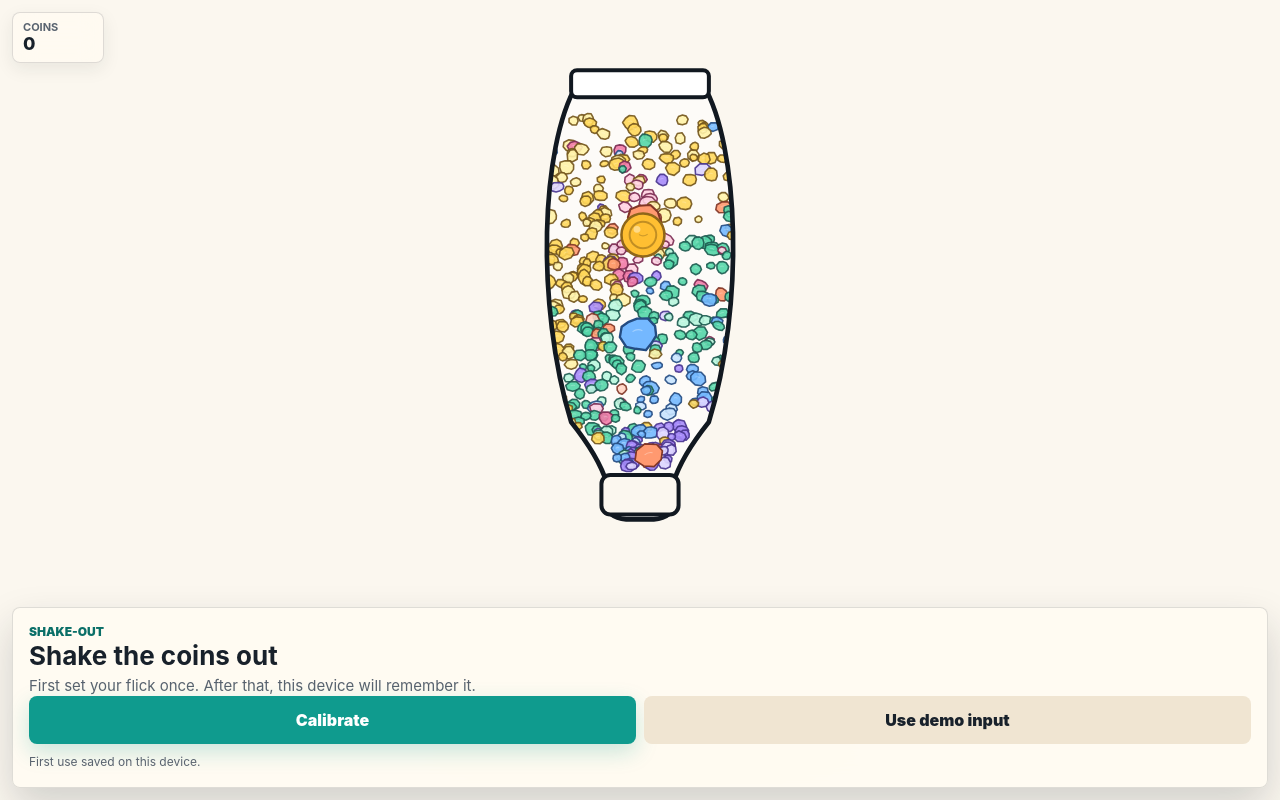
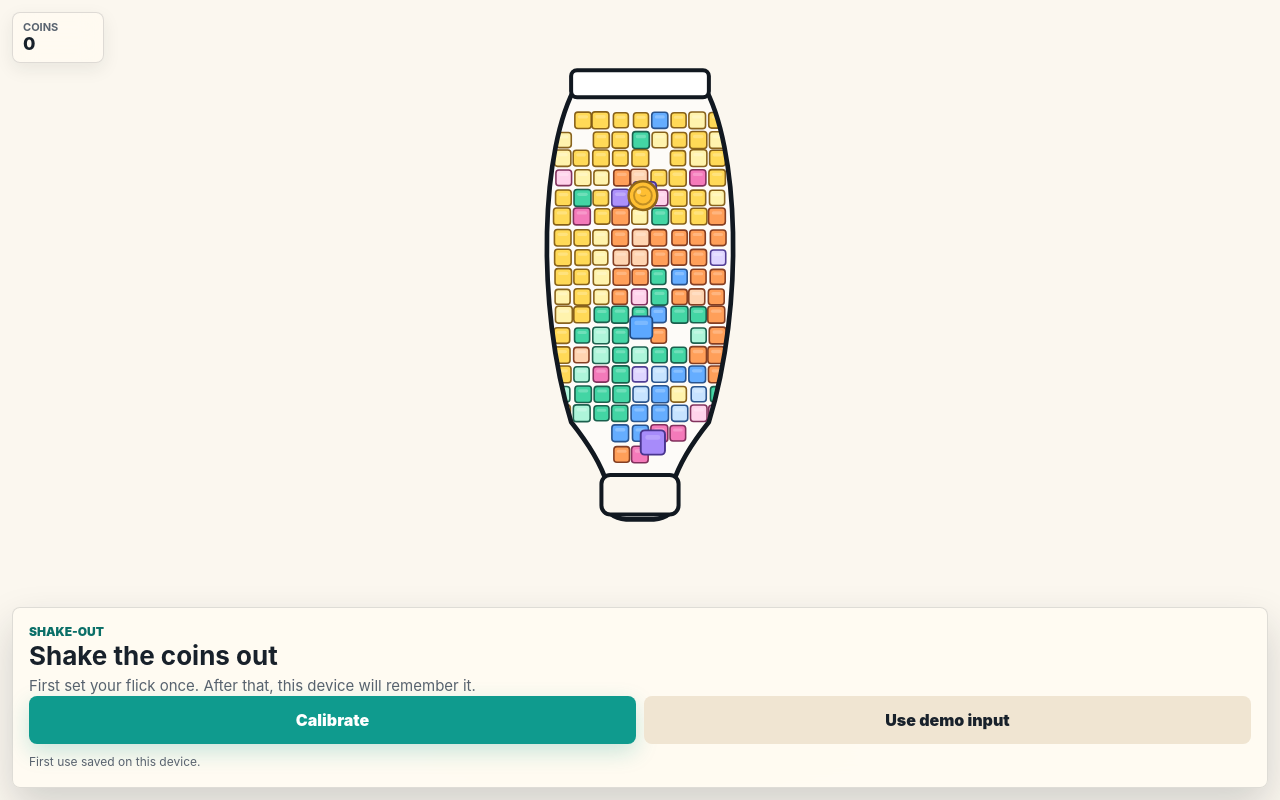
Before and after one commit to adamkepecs/shakeout, a plain HTML site: page index.html in a window 1280 px wide. Drawn offline with Linux system fonts and the light colour scheme.

Commit message:
Rework visuals as flat candy crush squares

```diff
--- a/config.json
+++ b/config.json
@@ -1,7 +1,7 @@
 {
-	"appVersion": "0.1.7",
+	"appVersion": "0.1.8",
 	"calibrationVersion": "baseline-guided-upright-v3",
-	"theme": "hand-drawn-rock-field-v6",
+	"theme": "flat-candy-crush-squares-v7",
 	"participantIdParamNames": ["participantId", "subjectId", "pid"],
 	"schedule": {
 		"startRatio": 2,
--- a/offline.json
+++ b/offline.json
@@ -1,5 +1,5 @@
 {
-	"version": 1777518601,
+	"version": 1777864201,
 	"fileList": [
 		"index.html",
 		"style.css",
--- a/scripts/main.js
+++ b/scripts/main.js
@@ -11,54 +11,54 @@ const STORAGE_KEYS = {
 	savedCalibration: "shakeOutSavedCalibration",
 	tutorialComplete: "shakeOutTutorialComplete"
 };
-const ROCK_FAMILIES = [
+const CANDY_FAMILIES = [
 	{
-		name: "lemon",
-		base: "#ffd85a",
-		light: "#fff2a8",
-		dark: "#d59a22",
-		stroke: "#73551b",
-		difficulty: 0.34
+		name: "yellow",
+		base: "#ffd74d",
+		light: "#fff3a8",
+		dark: "#c88918",
+		stroke: "#815a13",
+		difficulty: 0.28
 	},
 	{
-		name: "mint",
-		base: "#55d6a9",
-		light: "#b9f7de",
-		dark: "#239a78",
-		stroke: "#1d5b50",
-		difficulty: 0.44
+		name: "green",
+		base: "#38d39f",
+		light: "#a9f5d8",
+		dark: "#168a68",
+		stroke: "#135846",
+		difficulty: 0.4
 	},
 	{
-		name: "sky",
-		base: "#74b8ff",
-		light: "#c7e4ff",
-		dark: "#3d80d8",
-		stroke: "#244c82",
-		difficulty: 0.58
+		name: "blue",
+		base: "#5ca8ff",
+		light: "#c4e2ff",
+		dark: "#2f73d0",
+		stroke: "#214c86",
+		difficulty: 0.55
 	},
 	{
-		name: "berry",
-		base: "#f17aa8",
-		light: "#ffd0e1",
-		dark: "#c9487e",
-		stroke: "#7b2b51",
-		difficulty: 0.72
+		name: "orange",
+		base: "#ff9a4f",
+		light: "#ffd2ad",
+		dark: "#c95a24",
+		stroke: "#7d361a",
+		difficulty: 0.65
 	},
 	{
-		name: "violet",
+		name: "pink",
+		base: "#f472b6",
+		light: "#ffd1ea",
+		dark: "#be3f87",
+		stroke: "#7b2856",
+		difficulty: 0.78
+	},
+	{
+		name: "purple",
 		base: "#a78bfa",
 		light: "#ddd4ff",
-		dark: "#7357dc",
+		dark: "#7255d8",
 		stroke: "#49358f",
-		difficulty: 0.86
-	},
-	{
-		name: "coral",
-		base: "#ff9970",
-		light: "#ffd3c2",
-		dark: "#d65f40",
-		stroke: "#813626",
-		difficulty: 0.66
+		difficulty: 0.9
 	}
 ];
 
@@ -92,18 +92,6 @@ function formatRatio(n) {
 
 function coinLabel(count) {
 	return `${count} ${count === 1 ? "coin" : "coins"}`;
-}
-
-function makeRockProfile(rand, sides = 9, jitter = 0.16) {
-	const points = [];
-	const offset = rand() * TAU;
-	for (let i = 0; i < sides; i++) {
-		points.push({
-			angle: offset + (i / sides) * TAU + (rand() - 0.5) * 0.12,
-			scale: 1 - jitter * 0.55 + rand() * jitter
-		});
-	}
-	return points;
 }
 
 function percentile(values, q) {
@@ -537,7 +525,7 @@ class ShakeOutApp {
 		this.jarAngle = 0;
 		this.particles = [];
 		this.localEffects = [];
-		this.pebbles = [];
+		this.tiles = [];
 		this.blockers = [];
 		this.brokenBlockers = new Set();
 		this.lastBlockerProgress = 0;
@@ -1014,7 +1002,7 @@ class ShakeOutApp {
 		this.sampleDots.classList.add("hidden");
 		this.kicker.textContent = "Demo";
 		this.title.textContent = "Practice jar";
-		this.body.textContent = "Shake one coin loose from the stuck rocks.";
+		this.body.textContent = "Shake one coin through the candy blocks.";
 		this.primaryButton.classList.add("hidden");
 		this.secondaryButton.classList.add("hidden");
 		this.statusLine.textContent = `Practice with ${this.tutorialRatios.join(", ")} flick coins.`;
@@ -1159,7 +1147,7 @@ class ShakeOutApp {
 		this.coinKickMs = 0;
 		this.coinBody = this.createCoinBody(index, ratio);
 		this.localEffects = [];
-		this.pebbles = this.makePebbles(index, ratio);
+		this.tiles = this.makeCandyTiles(index, ratio);
 		this.blockers = this.makeBlockers(index, ratio);
 		this.brokenBlockers = new Set();
 		this.lastBlockerProgress = 0;
@@ -1178,83 +1166,90 @@ class ShakeOutApp {
 		const rand = seededRandom((index + 11) * 4073 + ratio * 83);
 		return {
 			x: 0.5 + (rand() - 0.5) * 0.05,
-			y: 0.38,
+			y: 0.3,
 			vx: 0,
 			vy: 0,
-			r: 0.055,
+			r: 0.038,
 			rotation: (rand() - 0.5) * 0.4,
 			spin: 0,
 			wakeHue: rand()
 		};
 	}
 
-	makePebbles(index, ratio) {
-		const count = clamp(430 + index * 24 + Math.ceil(ratio * 5.5), 450, 760);
+	makeCandyTiles(index, ratio) {
 		const rand = seededRandom((index + 3) * 1777 + ratio * 3181);
 		const patches = [];
-		const patchCount = 7;
+		const patchCount = 8;
 		for (let i = 0; i < patchCount; i++) {
 			patches.push({
 				x: 0.21 + rand() * 0.58,
-				y: 0.16 + rand() * 0.66,
-				spread: 0.12 + rand() * 0.13,
-				family: ROCK_FAMILIES[(index + i * 2 + Math.floor(rand() * 3)) % ROCK_FAMILIES.length]
-			});
-		}
-		const pebbles = [];
-		for (let i = 0; i < count; i++) {
-			const y = 0.14 + Math.pow(rand(), 0.84) * 0.71;
+				y: 0.15 + rand() * 0.69,
+				spread: 0.13 + rand() * 0.12,
+				family: CANDY_FAMILIES[(index + i * 2 + Math.floor(rand() * 3)) % CANDY_FAMILIES.length]
+			});
+		}
+		const tiles = [];
+		const cellY = 0.04;
+		const cellX = 0.07;
+		for (let row = 0; row < 18; row++) {
+			const y = 0.145 + row * cellY + (rand() - 0.5) * 0.006;
 			const bounds = this.getBottleInnerBounds(y);
-			const margin = 0.025;
-			const x = bounds.left + margin + rand() * Math.max(0.02, bounds.right - bounds.left - margin * 2);
+			const usable = bounds.right - bounds.left - 0.05;
+			const cols = Math.max(3, Math.floor(usable / cellX));
+			const start = (bounds.left + bounds.right) * 0.5 - ((cols - 1) * cellX) * 0.5;
+			for (let col = 0; col < cols; col++) {
+				if (rand() < 0.055) continue;
+				const x = start + col * cellX + (rand() - 0.5) * 0.008;
 				let patch = patches[0];
 				let best = Infinity;
 				for (const candidate of patches) {
 					const dx = (x - candidate.x) / candidate.spread;
 					const dy = (y - candidate.y) / (candidate.spread * 0.86);
-				const score = dx * dx + dy * dy + rand() * 0.32;
+					const score = dx * dx + dy * dy + rand() * 0.22;
 					if (score < best) {
 						best = score;
 						patch = candidate;
 					}
 				}
-			const family = rand() < 0.78 ? patch.family : ROCK_FAMILIES[Math.floor(rand() * ROCK_FAMILIES.length)];
-			const radius = 0.013 + rand() * 0.013;
-			pebbles.push({
+				const family = rand() < 0.82 ? patch.family : CANDY_FAMILIES[Math.floor(rand() * CANDY_FAMILIES.length)];
+				const size = 0.054 + rand() * 0.008;
+				tiles.push({
 					x,
 					y,
-				r: radius,
-				rx: radius * (0.9 + rand() * 0.34),
-				ry: radius * (0.44 + rand() * 0.18),
+					row,
+					col,
+					size,
+					hw: size * 0.5,
+					hh: size * 0.28,
 					family,
-				color: rand() < 0.72 ? family.base : family.light,
+					color: rand() < 0.74 ? family.base : family.light,
 					dark: family.dark,
 					stroke: family.stroke,
 					phase: rand() * TAU,
-				angle: (rand() - 0.5) * 0.72,
-				profile: makeRockProfile(rand, 7 + Math.floor(rand() * 4), 0.2)
-			});
-		}
-		pebbles.sort((a, b) => a.y - b.y);
-		return pebbles;
+					angle: 0
+				});
+			}
+		}
+		tiles.sort((a, b) => a.y - b.y);
+		return tiles;
 	}
 
 	makeBlockers(index, ratio) {
-		const count = clamp(2 + Math.ceil(ratio / 2.8) + Math.floor(index / 2), 3, 14);
+		const count = clamp(2 + Math.ceil(ratio / 2.6) + Math.floor(index / 2), 3, 16);
 		const rand = seededRandom((index + 5) * 2203 + ratio * 4441);
 		const blockers = [];
 		const clusterCount = clamp(2 + Math.floor(ratio / 8), 2, 4);
 		const clusters = [];
 		for (let i = 0; i < clusterCount; i++) {
 			const familyIndex = clamp(
-				Math.floor(rand() * ROCK_FAMILIES.length + index * 0.4 + i * 1.3),
+				Math.floor(rand() * CANDY_FAMILIES.length + index * 0.4 + i * 1.3),
 				0,
-				ROCK_FAMILIES.length - 1
+				CANDY_FAMILIES.length - 1
 			);
 			clusters.push({
 				x: 0.5 + (rand() - 0.5) * 0.2,
-				y: 0.33 + (i / Math.max(1, clusterCount - 1)) * 0.42 + (rand() - 0.5) * 0.08,
-				family: ROCK_FAMILIES[familyIndex]
+				y: 0.28 + (i / Math.max(1, clusterCount - 1)) * 0.47 + (rand() - 0.5) * 0.08,
+				family: CANDY_FAMILIES[familyIndex]
 			});
 		}
 		for (let i = 0; i < count; i++) {
@@ -1262,23 +1257,23 @@ class ShakeOutApp {
 			const cluster = clusters[i % clusters.length];
 			const family = cluster.family;
 			const basePathX = 0.5 + Math.sin(t * Math.PI * 2.2 + index * 0.7) * (0.08 + index * 0.004);
-			const y = 0.33 + t * 0.48 + (rand() - 0.5) * 0.045;
+			const y = 0.28 + t * 0.54 + (rand() - 0.5) * 0.038;
 			const bounds = this.getBottleInnerBounds(y);
-			const x = clamp(lerp(basePathX, cluster.x, 0.34) + (rand() - 0.5) * 0.12, bounds.left + 0.08, bounds.right - 0.08);
-			const rx = clamp(0.038 + rand() * 0.034 + family.difficulty * 0.012 + index * 0.002, 0.04, 0.086);
-			const ry = rx * (0.44 + rand() * 0.18);
+			const x = clamp(lerp(basePathX, cluster.x, 0.34) + (rand() - 0.5) * 0.11, bounds.left + 0.075, bounds.right - 0.075);
+			const size = clamp(0.065 + rand() * 0.018 + family.difficulty * 0.008 + index * 0.0015, 0.066, 0.092);
 			const localOrder = (i + 1) / (count + 1);
 			const difficultyDelay = (family.difficulty - 0.5) * 0.12;
-			const breakAt = clamp(0.14 + localOrder * 0.76 + difficultyDelay, 0.18, 0.96);
+			const breakAt = clamp(0.12 + localOrder * 0.78 + difficultyDelay, 0.16, 0.96);
 			blockers.push({
 				id: `${index}-${i}`,
 				x,
 				y,
-				rx,
-				ry,
-				w: rx * 2,
-				h: ry * 2,
-				angle: (rand() - 0.5) * 0.72,
+				size,
+				hw: size * 0.5,
+				hh: size * 0.28,
+				w: size,
+				h: size * 0.56,
+				angle: 0,
 				breakAt,
 				family,
 				color: family.base,
@@ -1287,8 +1282,7 @@ class ShakeOutApp {
 				stroke: family.stroke,
 				crystal: family.light,
 				difficulty: family.difficulty,
-				cracks: rand(),
-				profile: makeRockProfile(rand, 8 + Math.floor(rand() * 4), 0.23)
+				cracks: rand()
 			});
 		}
 		blockers.sort((a, b) => a.y - b.y);
@@ -1359,15 +1353,15 @@ class ShakeOutApp {
 	applyFlickImpulse(result, progress) {
 		if (!this.coinBody) return;
 		const coin = this.coinBody;
-		const amplitudeScale = clamp((result.angularVelocity || result.amplitude || 80) / Math.max(1, result.threshold || 80), 0.9, 1.45);
+		const amplitudeScale = clamp((result.angularVelocity || result.amplitude || 80) / Math.max(1, result.threshold || 80), 0.95, 1.5);
 		const alternatingSide = this.validInRatio % 2 === 0 ? -1 : 1;
 		const pathNudge = coin.x < 0.5 ? 1 : -1;
-		const impulseY = 0.62 + progress * 0.16;
-		const impulseX = (0.14 * alternatingSide + 0.08 * pathNudge) * amplitudeScale;
+		const impulseY = 0.94 + progress * 0.22;
+		const impulseX = (0.22 * alternatingSide + 0.12 * pathNudge) * amplitudeScale;
 		coin.vx += impulseX;
 		coin.vy += impulseY;
-		coin.spin += impulseX * 2.6 + alternatingSide * 0.18;
-		this.addCoinStream(coin.x, coin.y, 12, progress);
+		coin.spin += impulseX * 4.1 + alternatingSide * 0.28;
+		this.addCoinStream(coin.x, coin.y, 18, progress);
 	}
 
 	getBlockerDamage(block, progress) {
@@ -1384,14 +1378,14 @@ class ShakeOutApp {
 				this.brokenBlockers.add(block.id);
 				this.feedbackBreak();
 				this.addBreakBurst(block);
-				this.logEvent("rock_break", {
+				this.logEvent("candy_crush", {
 					currentCoin: this.currentCoinIndex + 1,
 					currentRatio: this.currentRatio,
 					breakAtProgress: block.breakAt,
 					progressTowardCurrentCoin: progress,
 					blockerId: block.id,
-					rockColor: block.family ? block.family.name : "",
-					rockDifficulty: block.difficulty || 0
+					candyColor: block.family ? block.family.name : "",
+					candyDifficulty: block.difficulty || 0
 				});
 			}
 		}
@@ -1450,7 +1444,7 @@ class ShakeOutApp {
 		}
 		this.resetCoin(nextIndex, this.activeRatios[nextIndex]);
 		this.title.textContent = this.isMeasured ? "Keep shaking" : "Practice jar";
-		this.body.textContent = "A new coin is trapped in the rocks.";
+		this.body.textContent = "A new coin is trapped in the candy blocks.";
 		this.statusLine.textContent = this.isMeasured ? "Shake to drop the coin." : "Keep practicing.";
 		this.logEvent("coin_ready", {
 			currentCoin: this.currentCoinIndex + 1,
@@ -1890,7 +1884,7 @@ class ShakeOutApp {
 		this.classifier.setMode("idle");
 		this.panel.classList.add("warning");
 		this.title.textContent = "Time";
-		this.body.textContent = "The coin gets buried back in the rocks.";
+		this.body.textContent = "The coin gets covered by candy blocks.";
 		this.statusLine.textContent = "Trial ended.";
 		this.feedbackCoinFail();
 		if (this.coinBody) {
@@ -1910,14 +1904,14 @@ class ShakeOutApp {
 		if (!this.coinBody || this.coinDropping || this.coinFailing || this.ended || this.screen !== "playing") return;
 		const coin = this.coinBody;
 		const progress = this.currentRatio ? clamp(this.validInRatio / this.currentRatio, 0, 1) : 0;
-		const stepCount = 2;
+		const stepCount = 3;
 		const step = dt / stepCount;
 		for (let i = 0; i < stepCount; i++) {
-			coin.vy += 0.28 * step;
-			const drag = Math.pow(0.08, step);
+			coin.vy += 0.34 * step;
+			const drag = Math.pow(0.22, step);
 			coin.vx *= drag;
-			coin.vy *= Math.pow(0.1, step);
-			coin.spin *= Math.pow(0.18, step);
+			coin.vy *= Math.pow(0.24, step);
+			coin.spin *= Math.pow(0.32, step);
 			coin.x += coin.vx * step;
 			coin.y += coin.vy * step;
 			coin.rotation += coin.spin * step;
@@ -1956,43 +1950,35 @@ class ShakeOutApp {
 	resolveCoinBlockers(coin, progress, ms) {
 		for (const block of this.blockers) {
 			if (!this.isBlockerSolid(block, progress)) continue;
-			const cos = Math.cos(-block.angle);
-			const sin = Math.sin(-block.angle);
 			const dx = coin.x - block.x;
 			const dy = coin.y - block.y;
-			const lx = dx * cos - dy * sin;
-			const ly = dx * sin + dy * cos;
-			const rx = block.rx + coin.r * 0.82;
-			const ry = block.ry + coin.r * 0.82;
-			const norm = (lx / rx) ** 2 + (ly / ry) ** 2;
-			if (norm >= 1) continue;
-
-			const angle = Math.atan2(ly / Math.max(0.001, ry), lx / Math.max(0.001, rx));
-			const targetX = Math.cos(angle) * rx;
-			const targetY = Math.sin(angle) * ry;
-			const pushX = targetX - lx;
-			const pushY = targetY - ly;
-			const wx = pushX * cos + pushY * sin;
-			const wy = -pushX * sin + pushY * cos;
-			coin.x += wx * 0.82;
-			coin.y += wy * 0.82;
-			const nLen = Math.hypot(wx, wy) || 1;
-			const nx = wx / nLen;
-			const ny = wy / nLen;
-			const dot = coin.vx * nx + coin.vy * ny;
-			if (dot < 0) {
-				coin.vx -= dot * nx * 1.35;
-				coin.vy -= dot * ny * 1.35;
-			}
-			coin.vx *= 0.64;
-			coin.vy *= 0.58;
-			coin.spin += (coin.vx - coin.vy) * (0.7 + block.difficulty * 0.35);
+			const halfW = block.hw + coin.r * 0.82;
+			const halfH = block.hh + coin.r * 0.82;
+			if (Math.abs(dx) > halfW || Math.abs(dy) > halfH) continue;
+
+			const overlapX = halfW - Math.abs(dx);
+			const overlapY = halfH - Math.abs(dy);
+			let nx = 0;
+			let ny = 0;
+			if (overlapX < overlapY) {
+				nx = dx >= 0 ? 1 : -1;
+				coin.x += nx * overlapX * 0.9;
+				coin.vx = Math.abs(coin.vx) * nx * (0.62 + block.difficulty * 0.18);
+				coin.vy *= 0.72;
+			}
+			else {
+				ny = dy >= 0 ? 1 : -1;
+				coin.y += ny * overlapY * 0.9;
+				coin.vy = Math.abs(coin.vy) * ny * (0.58 + block.difficulty * 0.16);
+				coin.vx *= 0.78;
+			}
+			coin.spin += (coin.vx - coin.vy) * (0.8 + block.difficulty * 0.5);
 			if (ms - (block.lastDustMs || 0) > 90) {
 				block.lastDustMs = ms;
 				this.addLocalDust(
-					block.x + nx * block.rx * 0.65,
-					block.y + ny * block.ry * 0.65,
-					4,
+					block.x + nx * block.hw * 0.8,
+					block.y + ny * block.hh * 0.8,
+					5,
 					block.light || block.color
 				);
 			}
@@ -2156,7 +2142,7 @@ class ShakeOutApp {
 			ctx.save();
 			this.bottlePath(ctx, jar.w, jar.h);
 			ctx.clip();
-			this.drawPebbles(ctx, jar.w, jar.h, progress, ms);
+			this.drawCandyTiles(ctx, jar.w, jar.h, progress, ms);
 			this.drawBlockers(ctx, jar.w, jar.h, progress, ms);
 			this.drawLocalEffects(ctx, jar.w, jar.h);
 			this.drawCoin(ctx, jar.w, jar.h, progress, ms);
@@ -2231,7 +2217,7 @@ class ShakeOutApp {
 			alpha = 0;
 		}
 		y += failT * h * 0.05;
-		const radius = Math.min(w, h) * 0.078 * (1 - failT * 0.36);
+		const radius = Math.min(w, h) * 0.052 * (1 - failT * 0.36);
 		let variant = "gold";
 		if (failT > 0) variant = "dark";
 		else if (this.coinWarningActive) variant = "warning";
@@ -2248,7 +2234,7 @@ class ShakeOutApp {
 		const x = lerp(from.x, to.x, e) + Math.sin(t * Math.PI * 3) * 12;
 		const y = lerp(from.y, to.y, e) - arc;
 		const scale = lerp(0.54, to.scale, e);
-		this.drawCoinShape(ctx, x, y, 33 * scale, this.coinDropping.spin * t, 1);
+		this.drawCoinShape(ctx, x, y, 28 * scale, this.coinDropping.spin * t, 1);
 	}
 
 	drawCollectedCoins(ctx, ms) {
@@ -2269,7 +2255,7 @@ class ShakeOutApp {
 				alpha = 1 - e;
 			}
 			if (alpha <= 0.02) continue;
-			this.drawCoinShape(ctx, x, y, 33 * scale, coin.rotation, alpha);
+			this.drawCoinShape(ctx, x, y, 28 * scale, coin.rotation, alpha);
 		}
 	}
 
@@ -2303,74 +2289,63 @@ class ShakeOutApp {
 		ctx.restore();
 	}
 
-	drawRockShape(ctx, rock, x, y, rx, ry, options = {}) {
+	drawCandySquare(ctx, tile, x, y, size, options = {}) {
 		const damage = options.damage || 0;
 		const alpha = options.alpha == null ? 1 : options.alpha;
-		const fill = options.fill || rock.color;
-		const stroke = options.stroke || rock.stroke || "#111820";
-		const profile = rock.profile || makeRockProfile(() => 0.5, 9, 0.1);
+		const fill = options.fill || tile.color;
+		const stroke = options.stroke || tile.stroke || "#111820";
+		const radius = Math.max(3, size * 0.16);
 
 		ctx.save();
 		ctx.globalAlpha = alpha;
 		ctx.translate(x, y);
-		ctx.rotate(rock.angle || 0);
+		ctx.rotate(tile.angle || 0);
 		ctx.fillStyle = fill;
 		ctx.strokeStyle = stroke;
-		ctx.lineWidth = Math.max(1.6, Math.min(rx, ry) * 0.14);
+		ctx.lineWidth = Math.max(1.6, size * 0.08);
 		ctx.lineJoin = "round";
 		ctx.beginPath();
-		for (let i = 0; i < profile.length; i++) {
-			const point = profile[i];
-			const px = Math.cos(point.angle) * rx * point.scale;
-			const py = Math.sin(point.angle) * ry * point.scale;
-			if (i === 0) ctx.moveTo(px, py);
-			else ctx.lineTo(px, py);
-		}
-		ctx.closePath();
+		roundedRect(ctx, -size * 0.5, -size * 0.5, size, size, radius);
 		ctx.fill();
 		ctx.stroke();
 
-		ctx.globalAlpha = alpha * 0.45;
-		ctx.strokeStyle = options.markColor || "rgba(255, 255, 255, 0.72)";
-		ctx.lineWidth = Math.max(1, Math.min(rx, ry) * 0.06);
+		ctx.globalAlpha = alpha * 0.3;
+		ctx.fillStyle = tile.light || "rgba(255, 255, 255, 0.8)";
 		ctx.beginPath();
-		ctx.moveTo(-rx * 0.34, -ry * 0.12);
-		ctx.quadraticCurveTo(-rx * 0.05, -ry * 0.32, rx * 0.22, -ry * 0.16);
-		ctx.stroke();
+		roundedRect(ctx, -size * 0.31, -size * 0.31, size * 0.62, size * 0.2, radius * 0.62);
+		ctx.fill();
 
 		if (damage > 0.18) {
 			ctx.globalAlpha = alpha * clamp(0.35 + damage * 0.55, 0, 0.9);
 			ctx.strokeStyle = options.crackColor || "rgba(17, 24, 32, 0.62)";
-			ctx.lineWidth = Math.max(1.1, Math.min(rx, ry) * 0.06);
+			ctx.lineWidth = Math.max(1.1, size * 0.055);
 			ctx.beginPath();
-			ctx.moveTo(-rx * 0.24, -ry * 0.2);
-			ctx.lineTo(-rx * 0.04, ry * 0.02);
-			ctx.lineTo(-rx * 0.16, ry * 0.32);
+			ctx.moveTo(-size * 0.24, -size * 0.22);
+			ctx.lineTo(-size * 0.03, size * 0.01);
+			ctx.lineTo(-size * 0.18, size * 0.3);
 			if (damage > 0.52) {
-				ctx.moveTo(rx * 0.12, -ry * 0.28);
-				ctx.lineTo(rx * 0.28, ry * 0.2);
+				ctx.moveTo(size * 0.11, -size * 0.3);
+				ctx.lineTo(size * 0.28, size * 0.22);
 			}
 			ctx.stroke();
 		}
 		ctx.restore();
 	}
 
-	drawPebbles(ctx, w, h, progress, ms) {
+	drawCandyTiles(ctx, w, h, progress, ms) {
 		const coin = this.coinBody;
-		for (let i = 0; i < this.pebbles.length; i++) {
-			const rock = this.pebbles[i];
-			const d = coin ? Math.hypot(rock.x - coin.x, rock.y - coin.y) : 1;
-			const nearCoin = d < 0.16;
-			const brighten = nearCoin ? clamp(1 - d / 0.16, 0, 1) : 0;
-			const x = rock.x * w;
-			const y = rock.y * h;
-			const rx = rock.rx * w * (1 + brighten * 0.08);
-			const ry = rock.ry * h * (1 + brighten * 0.08);
-			this.drawRockShape(ctx, rock, x, y, rx, ry, {
-				alpha: 0.9,
-				fill: brighten > 0.45 ? rock.family.light : rock.color,
-				stroke: rock.stroke,
-				markColor: "rgba(255, 255, 255, 0.55)"
+		for (let i = 0; i < this.tiles.length; i++) {
+			const tile = this.tiles[i];
+			const d = coin ? Math.hypot(tile.x - coin.x, tile.y - coin.y) : 1;
+			const nearCoin = d < 0.11;
+			const brighten = nearCoin ? clamp(1 - d / 0.11, 0, 1) : 0;
+			const x = tile.x * w;
+			const y = tile.y * h;
+			const size = tile.size * w * (1 + brighten * 0.06);
+			this.drawCandySquare(ctx, tile, x, y, size, {
+				alpha: 0.94,
+				fill: brighten > 0.45 ? tile.family.light : tile.color,
+				stroke: tile.stroke
 			});
 		}
 	}
@@ -2383,14 +2358,13 @@ class ShakeOutApp {
 			const loosen = easeOut(damage);
 			const x = block.x * w;
 			const y = block.y * h;
-			const rx = block.rx * w * (1 - loosen * 0.18);
-			const ry = block.ry * h * (1 - loosen * 0.16);
+			const size = block.size * w * (1 - loosen * 0.2);
 			const flash = damage > 0.68 ? 0.2 + Math.sin(ms / 48 + i) * 0.1 : 0;
 			const fill = damage > 0.72 ? block.light : damage > 0.42 ? block.crystal : block.color;
-			this.drawRockShape(ctx, {
+			this.drawCandySquare(ctx, {
 				...block,
-				angle: block.angle + loosen * 0.32
-			}, x, y, rx, ry, {
+				angle: block.angle + loosen * 0.18
+			}, x, y, size, {
 				alpha: clamp(1 - damage * 0.52 + flash, 0.16, 1),
 				fill,
 				stroke: block.stroke,
@@ -2417,10 +2391,7 @@ class ShakeOutApp {
 			if (effect.type === "shard") {
 				ctx.rotate(effect.angle || 0);
 				ctx.beginPath();
-				ctx.moveTo(0, -r);
-				ctx.lineTo(r * 0.85, r * 0.65);
-				ctx.lineTo(-r * 0.75, r * 0.55);
-				ctx.closePath();
+				roundedRect(ctx, -r * 0.75, -r * 0.75, r * 1.5, r * 1.5, r * 0.28);
 				ctx.fill();
 				ctx.stroke();
 			}
```
Also changed, not shown: index.html (+6 -6 lines). Lines whose indentation alone changed are shown as unchanged.
